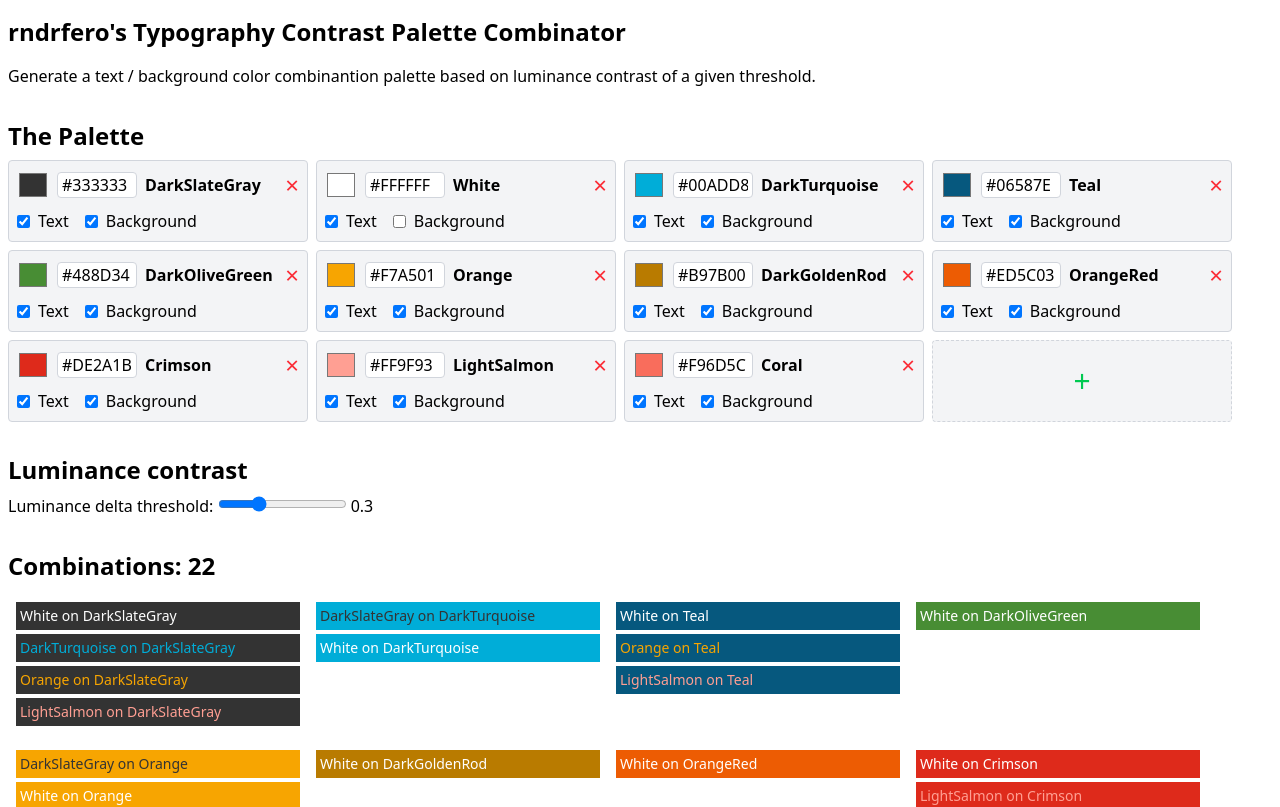
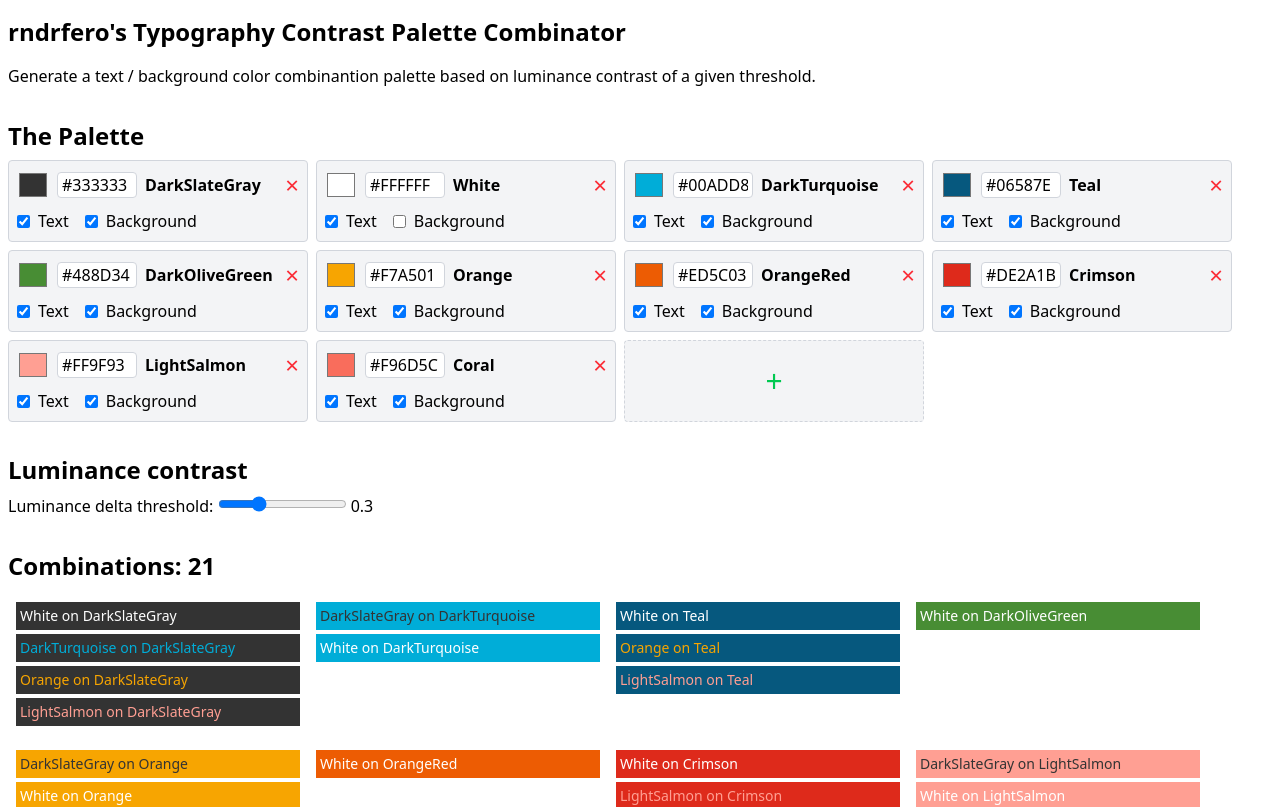
Before and after one commit to rndrfero/rndrfero-palette-generator, a Nuxt app: page /palette in a window 1280 px wide. Shown: the top 807 px of the page. Built offline with nearby package versions, Linux system fonts and the light colour scheme.

Commit message:
cosmetics

```diff
--- a/pages/palette.vue
+++ b/pages/palette.vue
@@ -128,7 +128,6 @@ export default {
         { value: "#06587E", isText: true, isBackground: true },
         { value: "#488D34", isText: true, isBackground: true },
         { value: "#F7A501", isText: true, isBackground: true },
-        { value: "#B97B00", isText: true, isBackground: true },
         { value: "#ED5C03", isText: true, isBackground: true },
         { value: "#DE2A1B", isText: true, isBackground: true },
         { value: "#FF9F93", isText: true, isBackground: true },
```
